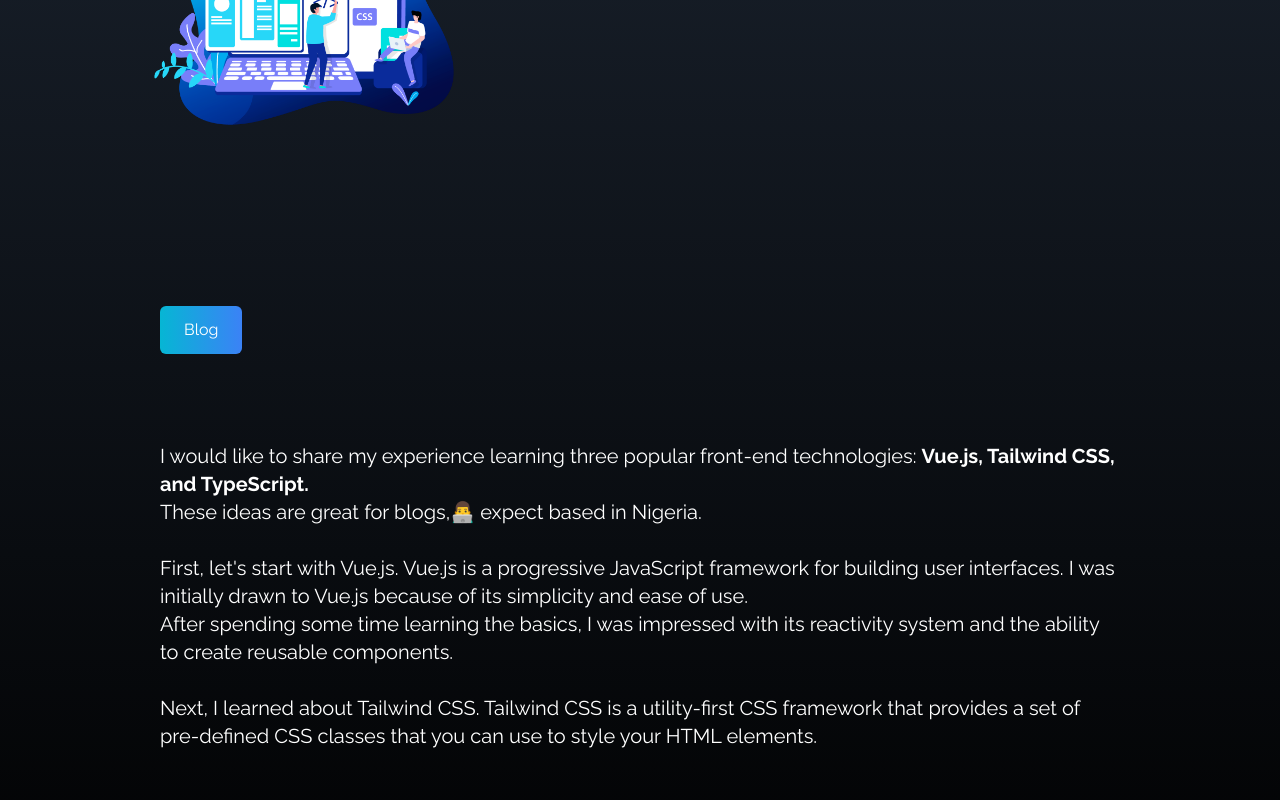
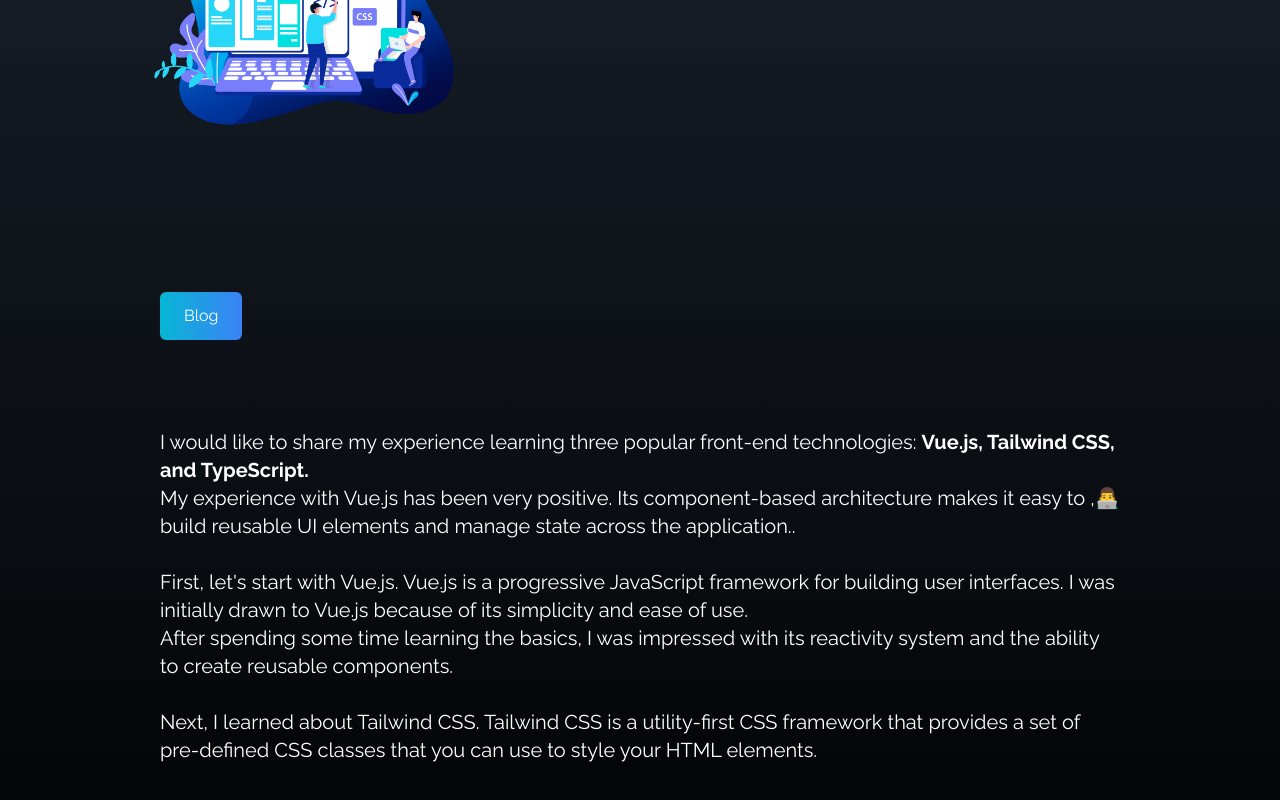
Before and after one commit to Zikam1/Portoflio, a Vue app: page / in a window 1280 px wide. Shown: the part 1362-2162 px from the top of the page. Built offline with nearby package versions, Linux system fonts and the light colour scheme.

Commit message:
blog-update-

```diff
--- a/src/components/Home.vue
+++ b/src/components/Home.vue
@@ -69,7 +69,7 @@
         <p class="text-xl mt-1 lg:mt-20">
           <span class=" font-semi-bold"> I</span> would like to share my experience learning three popular front-end technologies: <span class=" font-bold">Vue.js, Tailwind CSS, and TypeScript.</span>
         </p>
-        <p class="text-x lg:text-xl">These ideas are great for  blogs,👨‍💻 expect based in Nigeria.
+        <p class="text-x lg:text-xl">My experience with Vue.js has been very positive. Its component-based architecture makes it easy to  ,👨‍💻 build reusable UI elements and manage state across the application..
           <br/>
           <br/>
           First, let's start with Vue.js. Vue.js is a progressive JavaScript framework for building user interfaces. I was initially drawn to Vue.js because of its simplicity and ease of use.
```
